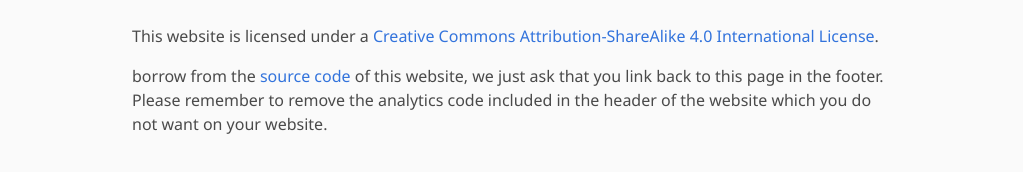
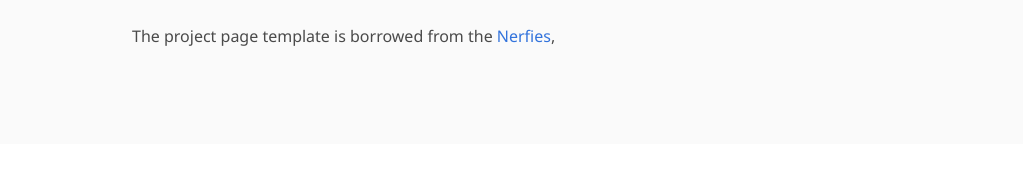
Before and after one commit to Weizhi-Zhong/Mod-Adapter, a plain HTML site: page index.html in a window 1280 px wide. Shown: the part 3375-3547 px from the top of the page, without its empty margins (128-1151 px from the left). After the commit the page ends 3519 px from the top, so only its background shows below. Drawn offline with nearby package versions, Linux system fonts and the light colour scheme; some icons are missing; a web font is replaced by a local one.

Commit message:
Update index.html

```diff
--- a/index.html
+++ b/index.html
@@ -216,17 +216,17 @@
     <div class="columns is-centered">
       <div class="column is-8">
         <div class="content">
-          <p>
+<!--           <p>
             This website is licensed under a <a rel="license"
                                                 href="http://creativecommons.org/licenses/by-sa/4.0/">Creative
             Commons Attribution-ShareAlike 4.0 International License</a>.
-          </p>
+          </p> -->
           <p>
-            borrow from the <a
-              href="https://github.com/nerfies/nerfies.github.io">source code</a> of this website,
-            we just ask that you link back to this page in the footer.
+             The project page template is borrowed from the <a
+              href="https://github.com/nerfies/nerfies.github.io">Nerfies</a>,
+<!--             we just ask that you link back to this page in the footer.
             Please remember to remove the analytics code included in the header of the website which
-            you do not want on your website.
+            you do not want on your website. -->
           </p>
         </div>
       </div>
```
